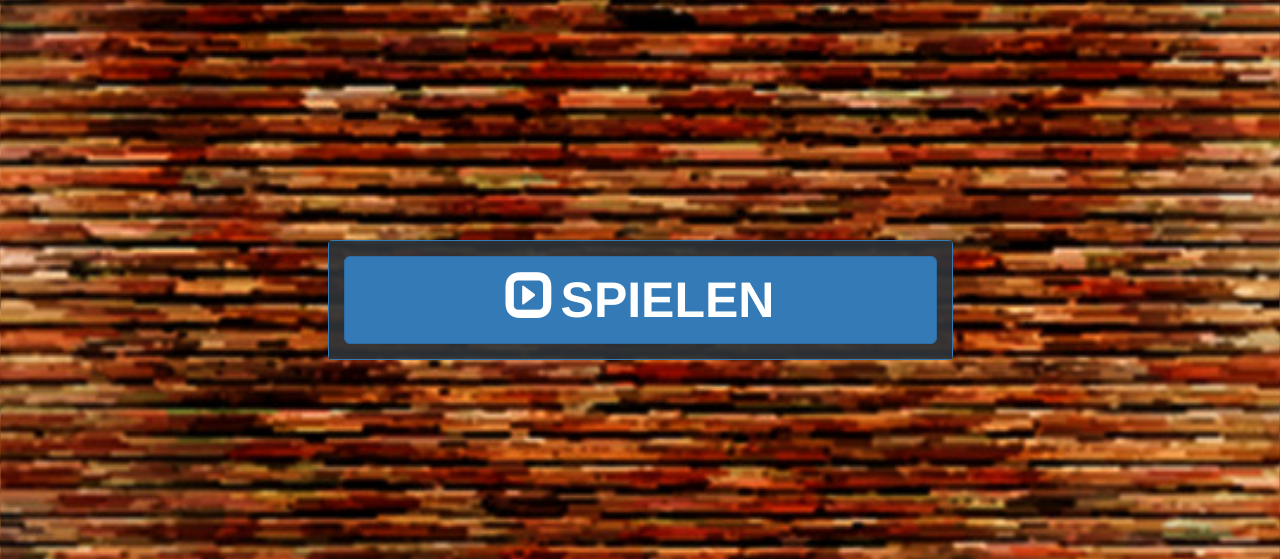
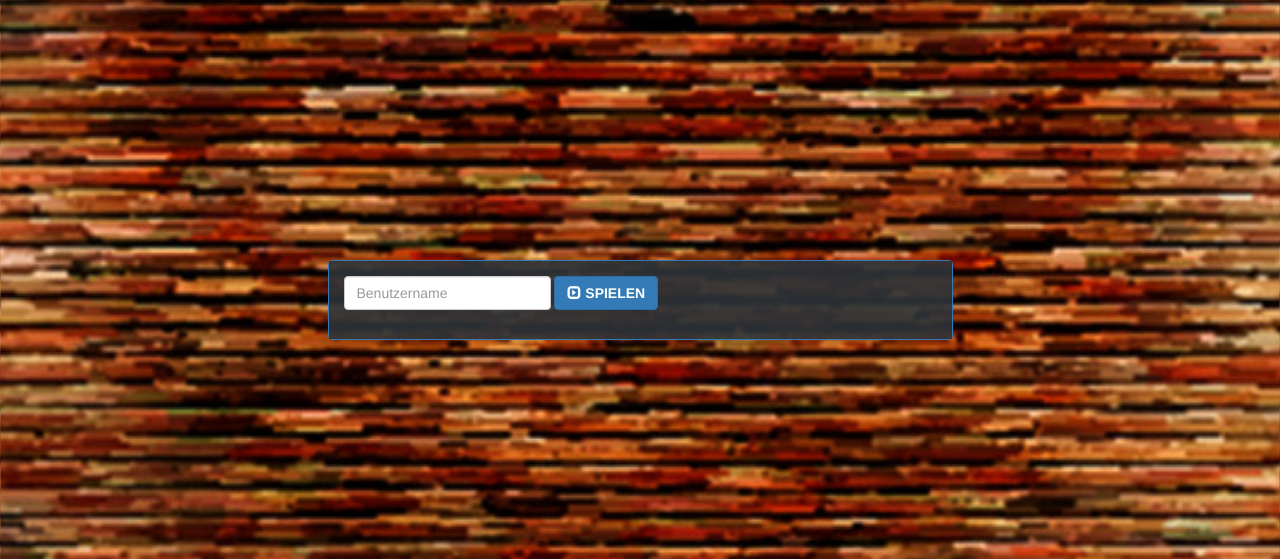
Before and after one commit to LisaIsa/Muelltrennung, a PHP site: page / in a window 1280 px wide. Shown: the part 285-844 px from the top of the page. Run offline with PHP 8.4, Linux system fonts and the light colour scheme.

Commit message:
Textbox hinzugefügt

```diff
--- a/includes/menu.inc.php
+++ b/includes/menu.inc.php
@@ -7,12 +7,17 @@
     <div class="col-xs-6 col-sm-6 col-md-6 col-lg-6 col-xs-offset-3 col-sm-offset-3 col-md-offset-3 col-lg-offset-3">
         <div class="panel panel-primary panel-transparent">
             <div class="panel-body">
-                <div class="btn-group btn-block" role="group">
-                    <button id="btn_multiplayer" type="button" class="btn btn-lg btn-primary btn-block">
-                        <span class="glyphicon glyphicon-expand icon-size" aria-hidden="true"></span>
-                        <strong class="icon-size"> SPIELEN</strong>
-                    </button>
-                </div>
+                <form class="form-inline">
+                    <div class="form-group">
+                        <input id="tbx_spieler" class="form-control" placeholder="Benutzername">
+                        <div class="btn-group" role="group">
+                            <button id="btn_spielen" type="button" class="btn btn-primary">
+                                <span class="glyphicon glyphicon-expand" aria-hidden="true"></span>
+                                <strong> SPIELEN</strong>
+                            </button>
+                        </div>
+                    </div>
+                </form>
             </div>
         </div>
     </div>
--- a/js/menuJS.js
+++ b/js/menuJS.js
@@ -1,5 +1,5 @@
 $(document).ready(function () {
-    $('#btn_multiplayer').click(function () {
+    $('#btn_spielen').click(function () {
         $('#body').load('includes/multiplayer.inc.php', function () {
         });
     });
```
